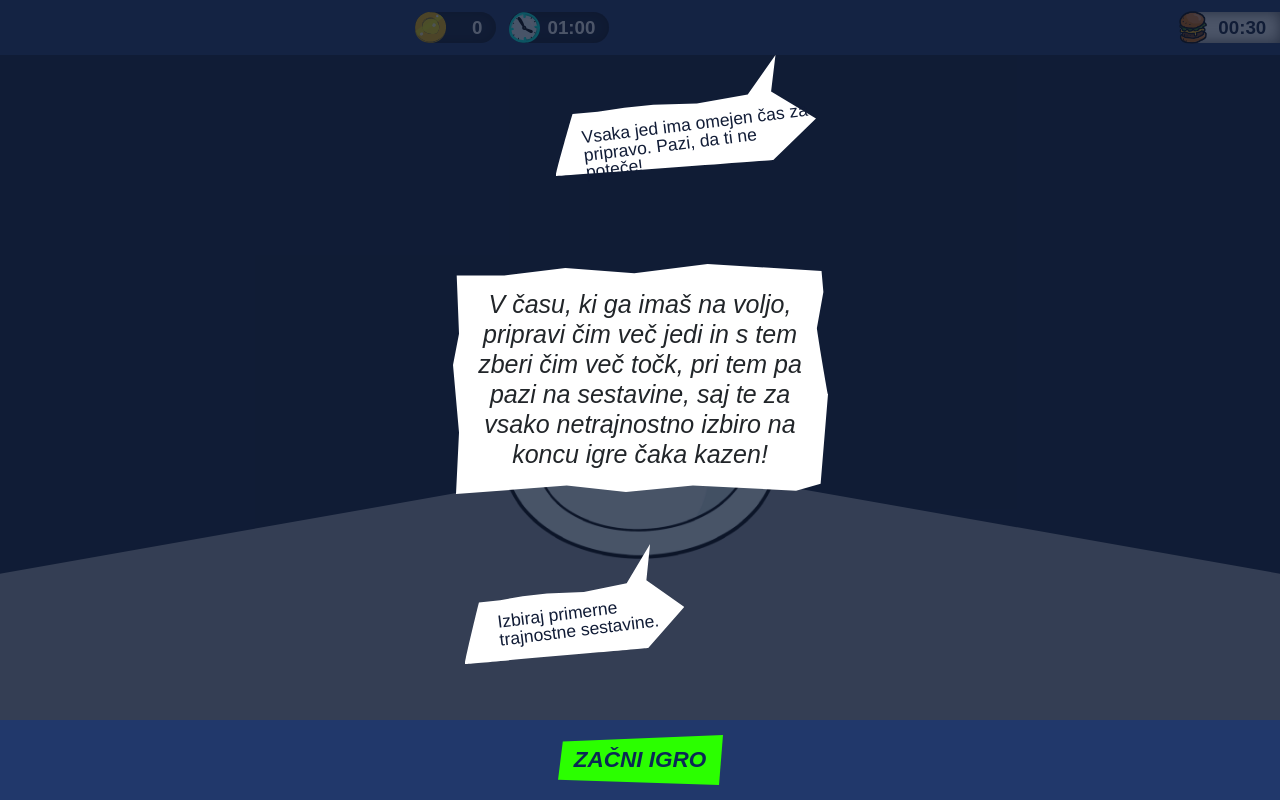
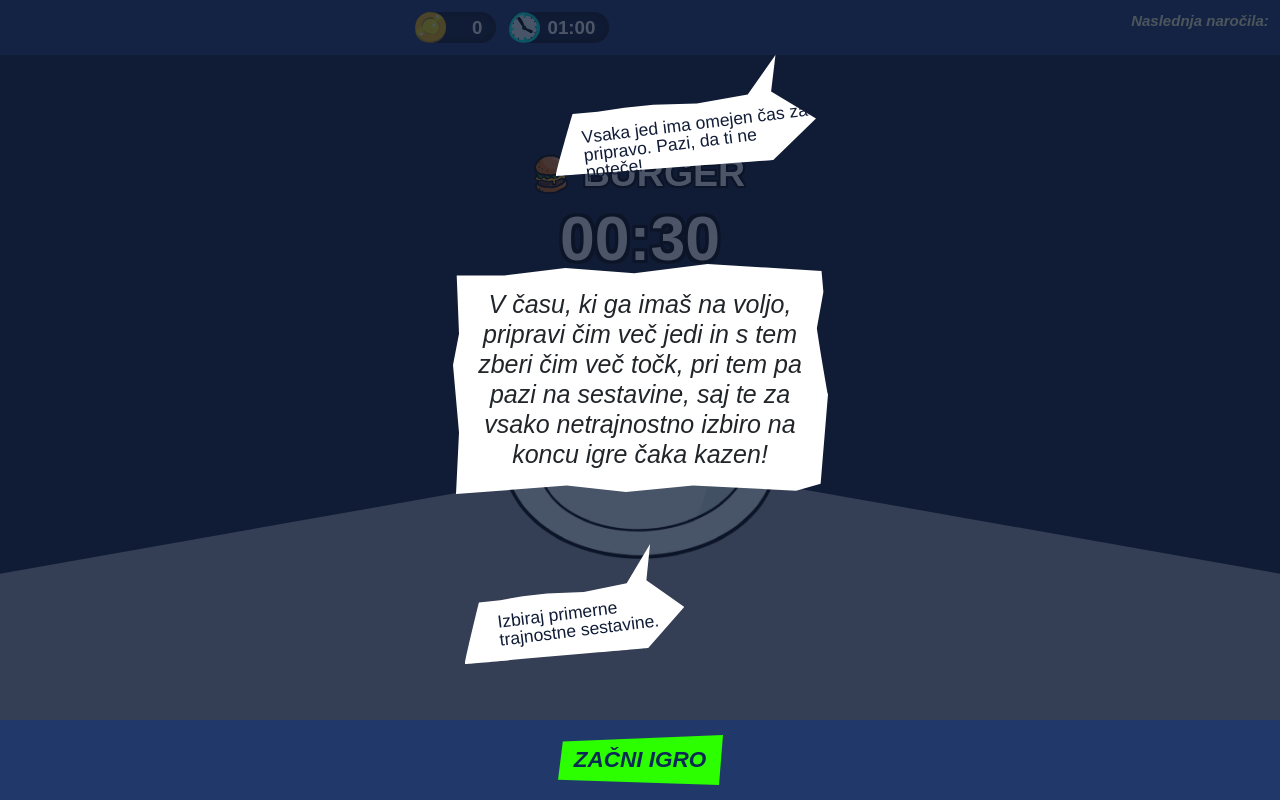
Before and after one commit to danesjenovdan/futr-za-jutr, a Vue app: page /game in a window 1280 px wide. Built offline with nearby package versions, Linux system fonts and the light colour scheme; a web font is replaced by a local one.

Commit message:
show current order name and timer in center, add title and change next orders

```diff
--- a/src/components/FoodPrepArea.vue
+++ b/src/components/FoodPrepArea.vue
@@ -32,16 +32,20 @@
           />
         </TransitionGroup>
       </div>
-      <div
-        :class="[
-          'announcement',
-          {
-            'bounce-in': gameStore.currentOrderFailed,
-            show: gameStore.currentOrderFailed,
-          },
-        ]"
-      >
-        <div class="text">Čas je potekel!</div>
+      <div class="current-order-display">
+        <div class="order-name">
+          <img :src="`/food_icons/${gameStore.currentFood.id}.png`" />
+          {{ currentFoodName }}
+        </div>
+        <div
+          v-if="!gameStore.currentOrderFailed && !gameStore.currentFoodDone"
+          class="order-time"
+        >
+          {{ formatTimer(gameStore.currentOrder.timerSeconds * 1000) }}
+        </div>
+        <div v-if="gameStore.currentOrderFailed" class="failure-text bounce-in">
+          Čas je potekel!
+        </div>
       </div>
     </div>
     <IngredientSelector />
@@ -49,10 +53,24 @@
 </template>
 
 <script setup>
+import { computed } from "vue";
 import { useGameStore } from "../stores/game";
+import { formatTimer } from "../helpers/formatTimer";
 import IngredientSelector from "./IngredientSelector.vue";
 
 const gameStore = useGameStore();
+
+const foodNames = {
+  burger: "BURGER",
+  pie: "PITA",
+  salad: "SOLATA",
+  soup: "JUHA",
+  taco: "TACO",
+};
+
+const currentFoodName = computed(() => {
+  return foodNames[gameStore.currentFood.id];
+});
 </script>
 
 <style>
@@ -194,17 +212,36 @@ const gameStore = useGameStore();
       }
     }
 
-    .announcement {
+    .current-order-display {
       position: absolute;
       inset: 0;
-      padding-top: 12rem;
-      opacity: 0;
+      padding-top: 8rem;
 
-      &.show {
-        opacity: 1;
+      .order-name {
+        margin-bottom: 1rem;
+        color: $color-white;
+        font-size: 3rem;
+        font-weight: 800;
+        line-height: 1;
+        text-align: center;
+        @include text-stroke($color-black, 0.05em);
+
+        img {
+          height: 1em;
+          transform: translateX(-5%) translateY(-5%) scale(1.33);
+        }
       }
 
-      .text {
+      .order-time {
+        color: $color-white;
+        font-size: 5rem;
+        font-weight: 800;
+        line-height: 1;
+        text-align: center;
+        @include text-stroke($color-black, 0.05em);
+      }
+
+      .failure-text {
         color: $color-white;
         font-size: 3rem;
         font-weight: 800;
--- a/src/components/TopBar.vue
+++ b/src/components/TopBar.vue
@@ -31,9 +31,10 @@
         </div>
       </div>
       <div class="orders">
+        <div class="title">Naslednja naročila:</div>
         <TransitionGroup name="order-list">
           <div
-            v-for="order in gameStore.orderQueue"
+            v-for="order in gameStore.nextOrders"
             :key="order.uid"
             :class="['order', { warning: order.timerSeconds <= 5 }]"
           >
@@ -48,16 +49,9 @@
 
 <script setup>
 import { useGameStore } from "../stores/game";
+import { formatTimer } from "../helpers/formatTimer";
 
 const gameStore = useGameStore();
-
-function formatTimer(remainingMs) {
-  const seconds = Math.ceil(remainingMs / 1000);
-  const minutes = Math.floor(seconds / 60);
-  const formattedMinutes = String(minutes).padStart(2, "0");
-  const formattedSeconds = String(seconds % 60).padStart(2, "0");
-  return `${formattedMinutes}:${formattedSeconds}`;
-}
 </script>
 
 <style>
@@ -75,7 +69,7 @@ function formatTimer(remainingMs) {
 
 .bonus-leave-to {
   opacity: 0;
-  transform: translateY(-2rem);
+  transform: translateY(-4rem);
 }
 
 .order-list-move,
@@ -176,6 +170,17 @@ function formatTimer(remainingMs) {
       overflow: hidden;
       padding: 0.95rem 0rem 3rem 1rem;
 
+      .title {
+        margin-bottom: 1rem;
+        margin-right: 0.9rem;
+        color: $color-subtle;
+        font-size: 1.2rem;
+        font-weight: 600;
+        font-style: italic;
+        line-height: 1.2;
+        text-align: center;
+      }
+
       .order {
         display: flex;
         margin-bottom: 0.6rem;
--- /dev/null
+++ b/src/helpers/formatTimer.js
@@ -0,0 +1,7 @@
+export function formatTimer(remainingMs) {
+  const seconds = Math.ceil(remainingMs / 1000);
+  const minutes = Math.floor(seconds / 60);
+  const formattedMinutes = String(minutes).padStart(2, "0");
+  const formattedSeconds = String(seconds % 60).padStart(2, "0");
+  return `${formattedMinutes}:${formattedSeconds}`;
+}
--- a/src/stores/game.js
+++ b/src/stores/game.js
@@ -104,6 +104,16 @@ export const useGameStore = defineStore("gameStore", {
     },
     currentOrder(state) {
       return state.orderQueue[0];
+    },
+    nextOrders(state) {
+      if (
+        state.currentOrderDone ||
+        state.currentOrderFailed ||
+        state.currentOrderTransition
+      ) {
+        return state.orderQueue;
+      }
+      return state.orderQueue.slice(1);
     },
     currentIngredientType(state) {
       const foodTemplate = ingredients.foods[state.currentFood.id];
```
